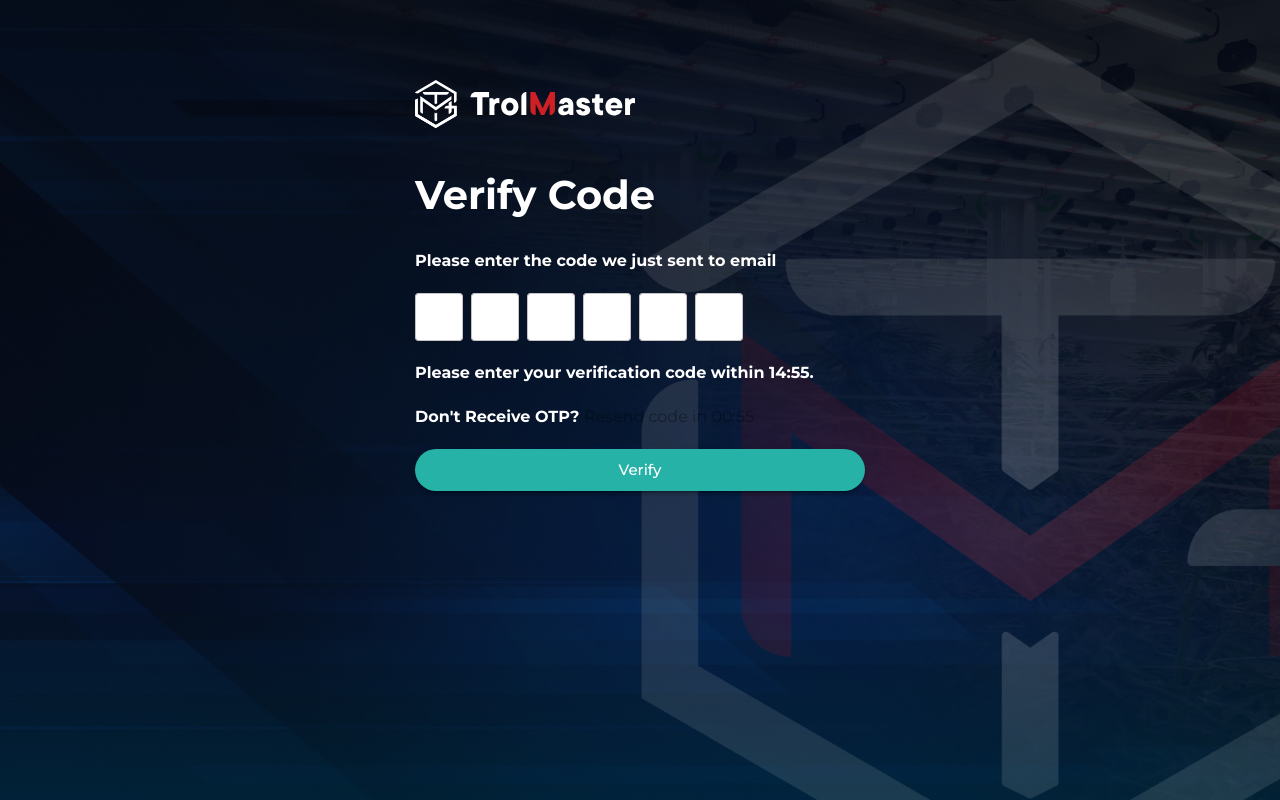
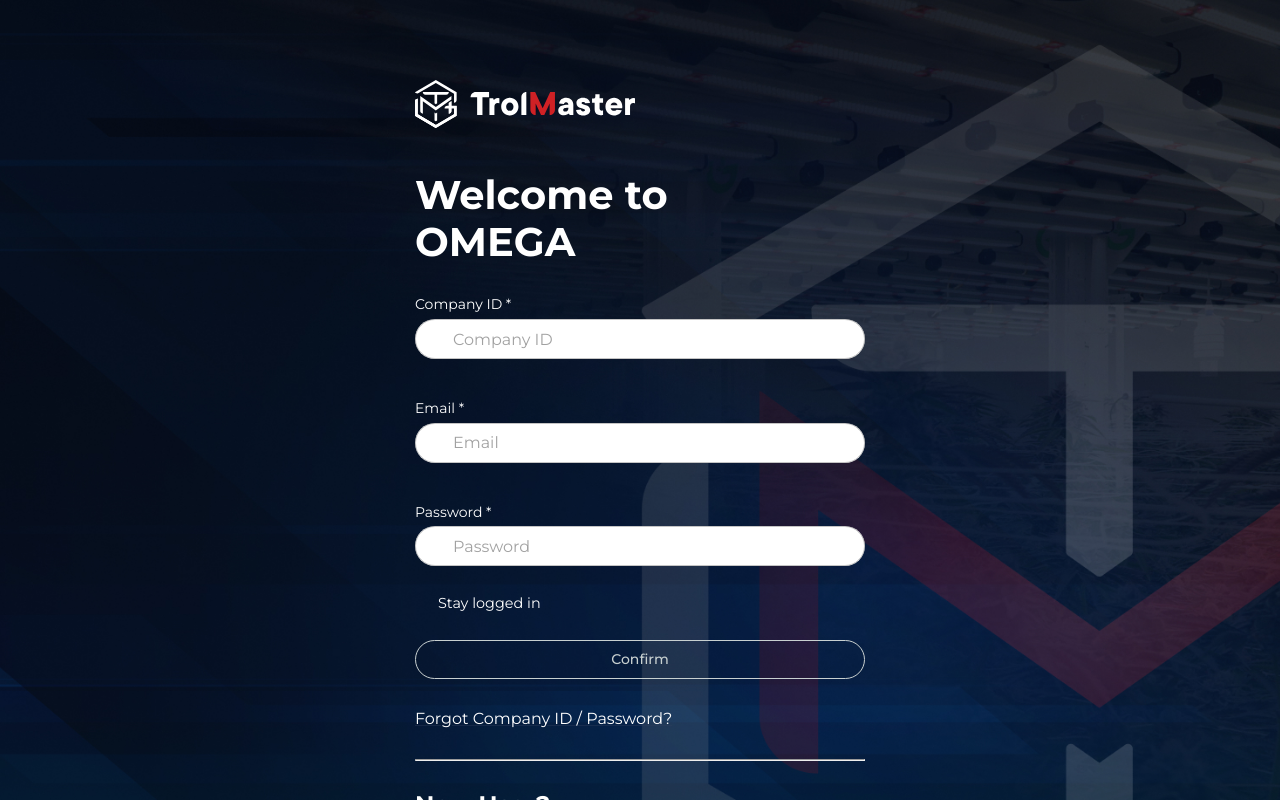
Before and after one commit to charles-wong-trolmaster/omega-FE, a Next.js app: page / in a window 1280 px wide. Built offline with nearby package versions, Linux system fonts and the light colour scheme; some icons are missing; what @mui/material-nextjs would draw is missing.

Commit message:
fix first entry page

```diff
--- a/app/page.tsx
+++ b/app/page.tsx
@@ -15,7 +15,7 @@
 import JoinTrolMasterSetupOmega from './_container/JoinTrolMasterSetupOmega';
 
 const LoginPage = () => {
-	const [activeComponent, setActiveComponent] = useState('setUpVerify');
+	const [activeComponent, setActiveComponent] = useState('login');
 	const [registerData, setRegisterData] = useState<any>(null);
 	const [initialCompanyId, setInitialCompanyId] = useState<string>('');
 
```
